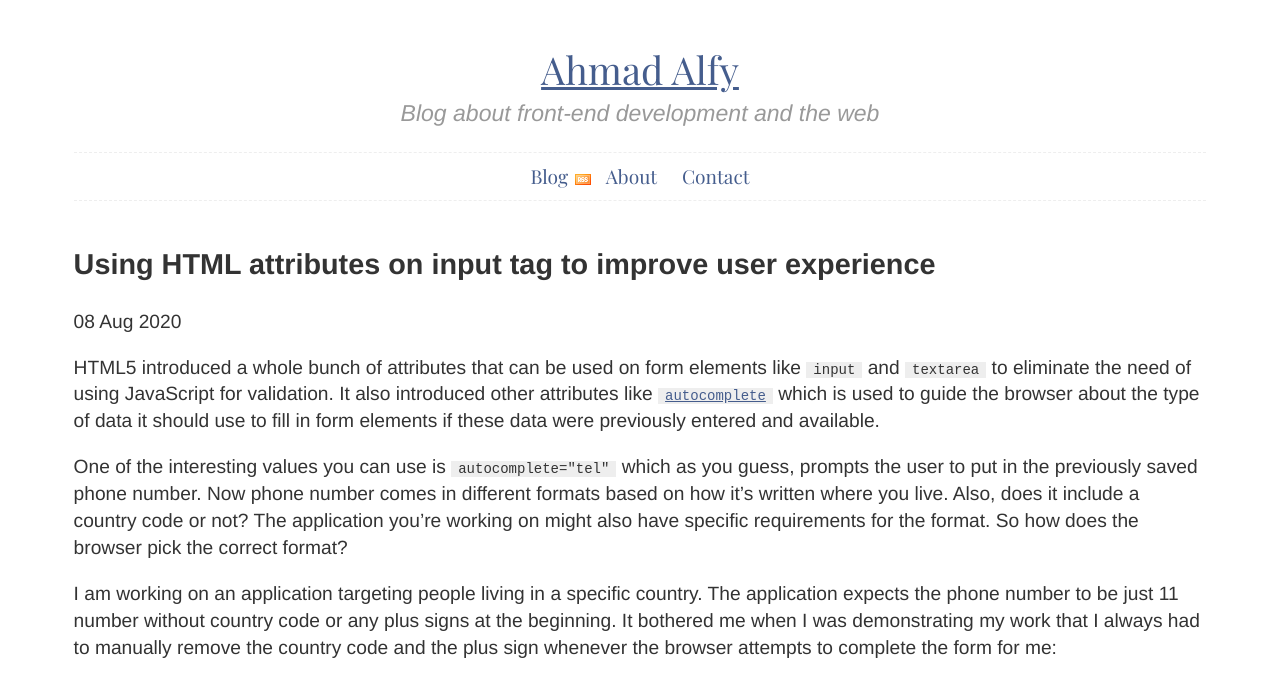
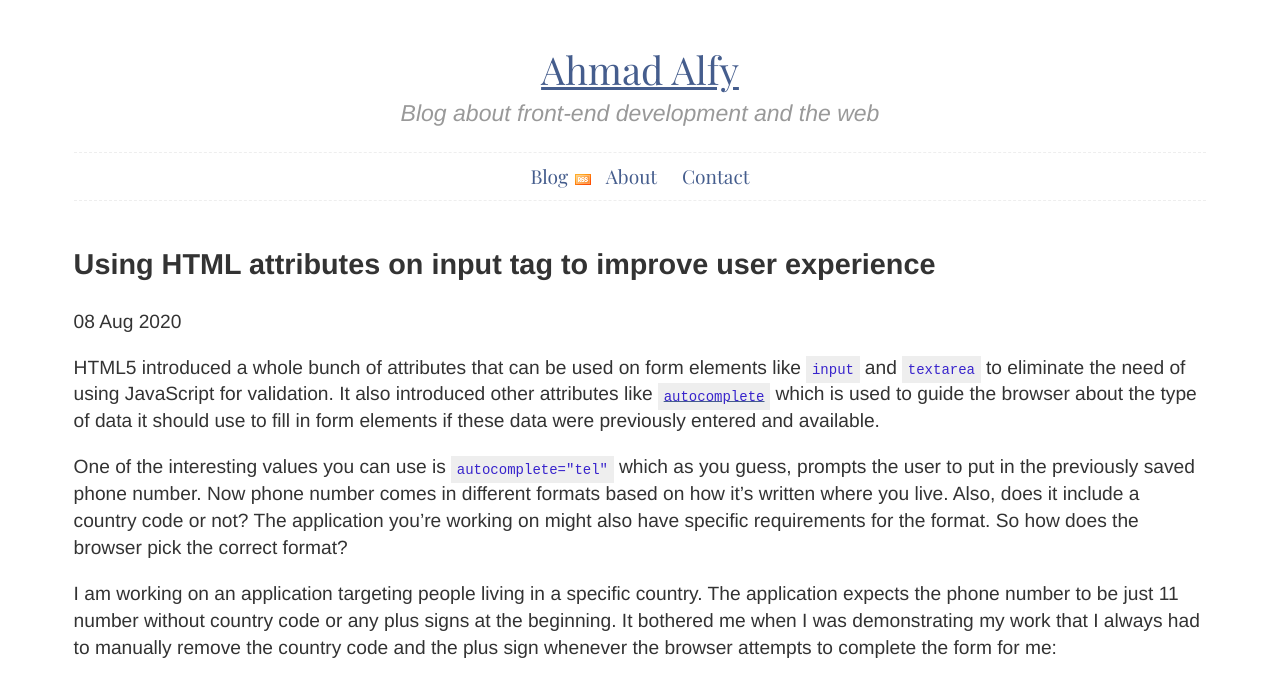
Before and after one commit to ahmadalfy/blog, a Jekyll site: the page built from _posts/2020-08-08-using-input-attributes-to-improve-ux.md, in a window 1280 px wide. Shown: the top 679 px of the page. Built offline with Jekyll 4.4.1, drawn with Linux system fonts in a browser that asks for light colours; some web fonts are replaced; comment, search, counter and statistics services are not loaded.

Commit message:
adjust style

```diff
--- a/css/main.css
+++ b/css/main.css
@@ -321,7 +321,8 @@ kbd {
 p code {
 	font-size: 14px;
 	background: #eee;
-	padding: 0 0.5em;
+	padding: 0.4em;
+	color: #3824cc;
 }
 .rss {
 	margin: 0 0 0 -8px;
```
Lines whose indentation alone changed are shown as unchanged.
